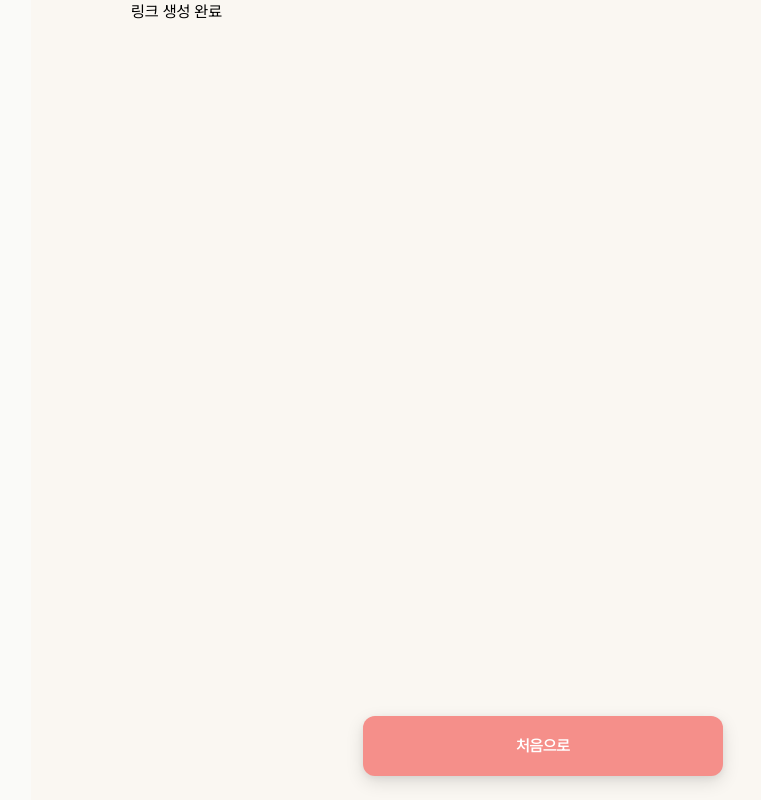
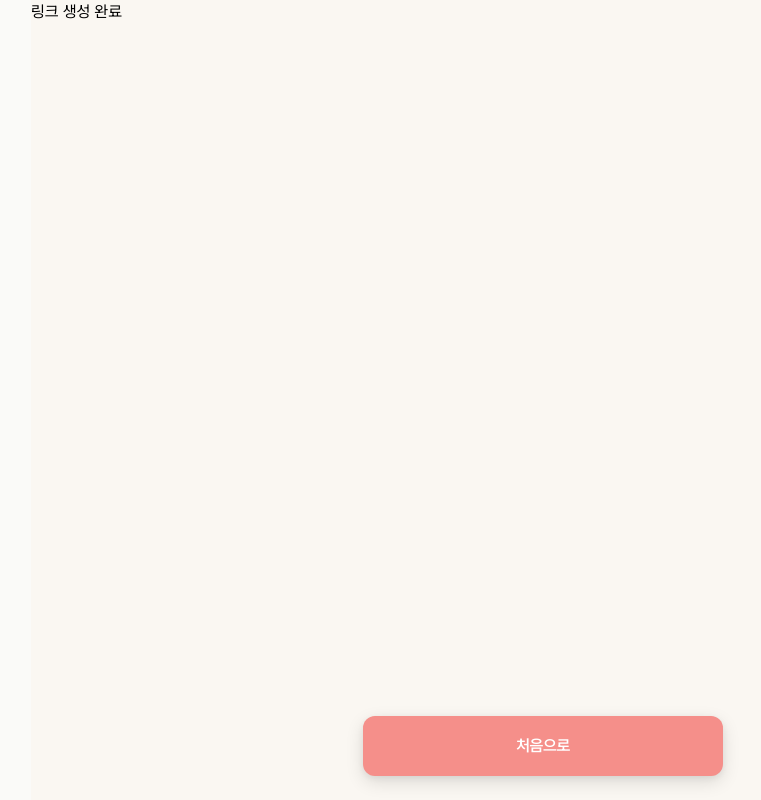
Before and after one commit to Leeseoleem/my-little-birthday-party, a React (Vite) app: page /creator/complete in a window 1280 px wide. Shown: the whole page, without its empty margins (97-858 px from the left). Built offline with nearby package versions, Linux system fonts and the light colour scheme.

Commit message:
chore: full bleed layout staticData 적용

```diff
--- a/src/routes/creator/complete.tsx
+++ b/src/routes/creator/complete.tsx
@@ -4,6 +4,11 @@ import BottomActionSlot from "../../components/layout/BottomActionSlot";
 import CommonLinkButton from "../../components/ui/Button/CommonLinkButton";
 
 export const Route = createFileRoute("/creator/complete")({
+  staticData: {
+    creatorLayout: {
+      isFullBleed: true,
+    },
+  },
   component: CreatorCompletePage,
 });
 
--- a/src/routes/creator/route.tsx
+++ b/src/routes/creator/route.tsx
@@ -1,4 +1,5 @@
 import { Outlet, createFileRoute, useMatches } from "@tanstack/react-router";
+import clsx from "clsx";
 import AppHeader from "../../components/ui/Header/AppHeader";
 import { BackButton } from "../../components/ui/Header/BackButton";
 
@@ -11,23 +12,31 @@ function CreatorLayout() {
   const matches = useMatches();
 
   const leaf = matches[matches.length - 1];
-  const meta = leaf.staticData?.creatorHeader;
+  // 헤더 메타 데이터를 설치한 라우트
+  const headerMeta = leaf.staticData?.creatorHeader;
+  // 레이아웃 메타 데이터를 설치한 라우트
+  const LayoutMeta = leaf.staticData?.creatorLayout;
+
+  const layoutClass = clsx(
+    "flex flex-1 flex-col",
+    !LayoutMeta && "px-4 md:px-12 xl:px-25"
+  );
 
   return (
     // /creator 구간 공통 레이아웃 (헤더/컨테이너/배경 등)
     <div className="min-h-dvh flex flex-col">
       {/* Header: 풀폭(패딩 없음) */}
       <header className="w-full">
-        {meta && (
+        {headerMeta && (
           <AppHeader
-            progress={{ value: meta.value }}
-            left={<BackButton fallbackTo={meta.fallbackTo} />}
+            progress={{ value: headerMeta.value }}
+            left={<BackButton fallbackTo={headerMeta.fallbackTo} />}
           />
         )}
       </header>
 
       {/* Main: 여기만 패딩 적용 */}
-      <main className="flex flex-1 flex-col px-4 md:px-12 xl:px-25">
+      <main className={layoutClass}>
         <Outlet />
       </main>
 
```
